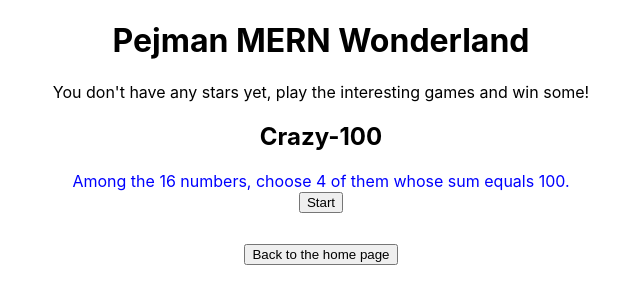
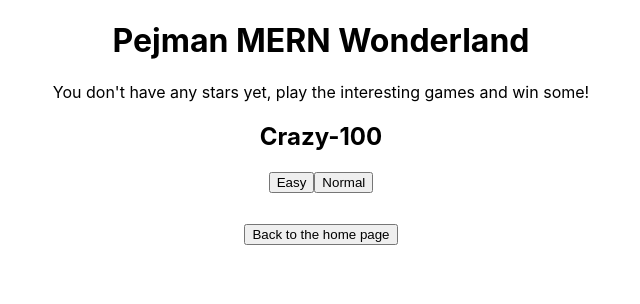
Before and after one commit to PejmanFSD/Pejman-MERN-Wonderland, a React (Create React App) app: page / in a window 1280 px wide. Both pictures are taken after a click on the button "Crazy-100". Shown: the top 304 px of the page, without its empty margins (319-959 px from the left). Built offline with nearby package versions, Linux system fonts and the light colour scheme.

Commit message:
Implementing the "Easy" mode and "Normal" mode.
The user can choose to play in "Easy" mode or "Normal" mode.

```diff
--- a/src/Crazy100/Crazy100.jsx
+++ b/src/Crazy100/Crazy100.jsx
@@ -2,6 +2,7 @@ import { useState } from "react";
 import { getRandArr } from "../utils";
 import ModeExplaination from "../ModeExplaination";
 import ConfirmationBox from "../ConfirmationBox";
+import GameLevel from "../GameLevel";
 
 const table = Array.from({ length: 16 }, (_, i) => i);
 export default function Crazy100({ setShowGameTitles, setShowCrazy100 }) {
@@ -26,6 +27,8 @@ export default function Crazy100({ setShowGameTitles, setShowCrazy100 }) {
   const [isGameStarted, setIsGameStarted] = useState(false);
   const [isTogglingReset, setIsTogglingReset] = useState(false);
   const [isTogglingHomePage, setIsTogglingHomePage] = useState(false);
+  const [easyMode, setEasyMode] = useState(false);
+  const [normalMode, setNormalMode] = useState(false);
   const generateNums = () => {
     setIsGameStarted(true);
     let copyAllNums = [...allNums];
@@ -161,6 +164,14 @@ export default function Crazy100({ setShowGameTitles, setShowCrazy100 }) {
   const toggleHomePageCancel = () => {
     setIsTogglingHomePage(false);
   };
+  const runEasyMode = () => {
+    setEasyMode(true);
+    setNormalMode(false);
+  };
+  const runNormalMode = () => {
+    setNormalMode(true);
+    setEasyMode(false);
+  };
   const handleSubmit = () => {
     let sum = 0;
     for (let i = 0; i < answer.length; i++) {
@@ -177,13 +188,41 @@ export default function Crazy100({ setShowGameTitles, setShowCrazy100 }) {
   return (
     <div>
       <h2>Crazy-100</h2>
-      <ModeExplaination message="Among the 16 numbers, choose 4 of them whose sum equals 100." />
+      {!easyMode && !normalMode && !isTogglingHomePage && (
+        <GameLevel
+          mode1="Easy"
+          mode1Function={runEasyMode}
+          mode2="Normal"
+          mode2Function={runNormalMode}
+          runEasyMode={runEasyMode}
+          runNormalMode={runNormalMode}
+        />
+      )}
+      {isGameStarted &&
+        (easyMode || normalMode) &&
+        !isTogglingReset &&
+        !isTogglingHomePage && (
+          <h3>Among the 16 numbers, choose 4 of them whose sum equals 100.</h3>
+        )}
+      {easyMode && !normalMode && !isTogglingReset && !isTogglingHomePage ? (
+        <ModeExplaination message="Easy Mode: You won't get any stars if you win." />
+      ) : (
+        !easyMode &&
+        normalMode &&
+        !isTogglingReset &&
+        !isTogglingHomePage && (
+          <ModeExplaination message="Normal Mode: You will get one star if you win in 45 seconds." />
+        )
+      )}
       {isWin === true && <h1>You Win!</h1>}
       {isWin === false && <h1>You Loose!</h1>}
       {answer.map((a) => (
         <div>{a}</div>
       ))}
-      {!isGameStarted && !isTogglingReset && !isTogglingHomePage && (
+      {!isGameStarted &&
+        !isTogglingReset &&
+        !isTogglingHomePage &&
+        (easyMode || normalMode) && (
           <div>
             <button onClick={() => generateNums()}>Start</button>
           </div>
@@ -239,7 +278,10 @@ export default function Crazy100({ setShowGameTitles, setShowCrazy100 }) {
             </button>
           </div>
         )}
-      {isWin !== "" && !isTogglingReset && !isTogglingHomePage && (
+      {isWin !== "" &&
+        !isTogglingReset &&
+        !isTogglingHomePage &&
+        (easyMode || normalMode) && (
           <div>
             <button
               onClick={toggleResetYes}
@@ -252,7 +294,8 @@ export default function Crazy100({ setShowGameTitles, setShowCrazy100 }) {
       {isGameStarted &&
         isWin === "" &&
         !isTogglingReset &&
-        !isTogglingHomePage && (
+        !isTogglingHomePage &&
+        (easyMode || normalMode) && (
           <div>
             <button
               onClick={toggleReset}
```
Lines whose indentation alone changed are shown as unchanged.
